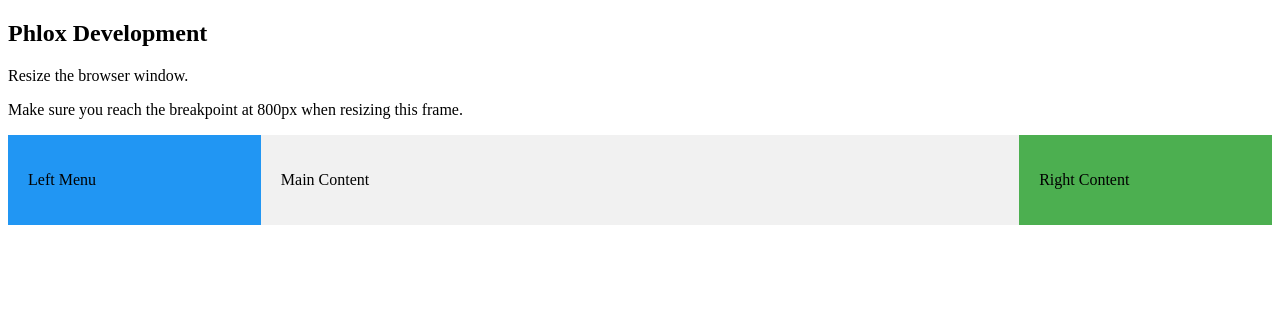
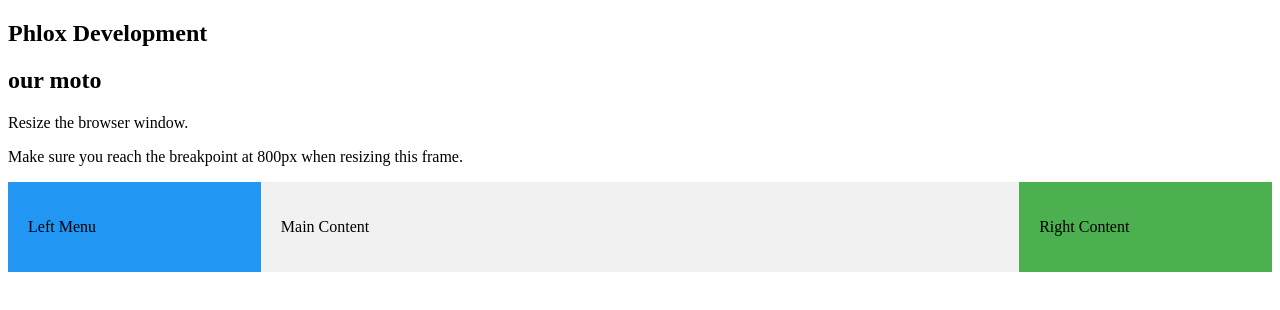
Before and after one commit to Phlox-Development/phlox-development.github.io, a plain HTML site: page index.html in a window 1280 px wide. Drawn offline with Linux system fonts and the light colour scheme.

Commit message:
Update index.html

```diff
--- a/index.html
+++ b/index.html
@@ -49,6 +49,7 @@
 
 
    <h2>Phlox Development</h2>
+   <h2>our moto</h2>
    <p>Resize the browser window.</p>
 
    <p>Make sure you reach the breakpoint at 800px when resizing this frame.</p>
```
